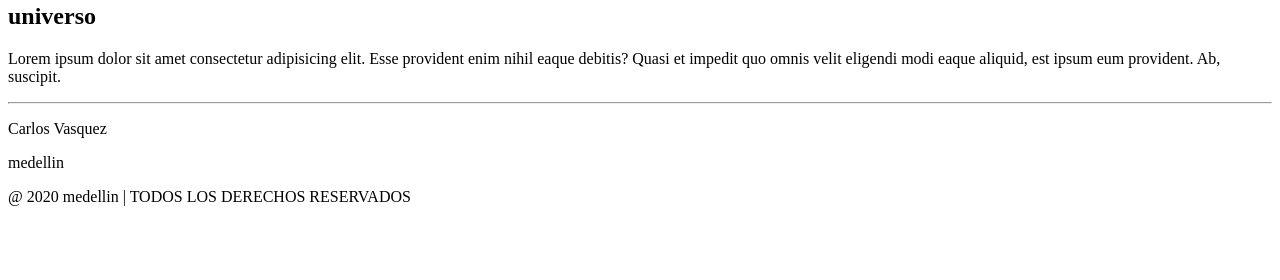
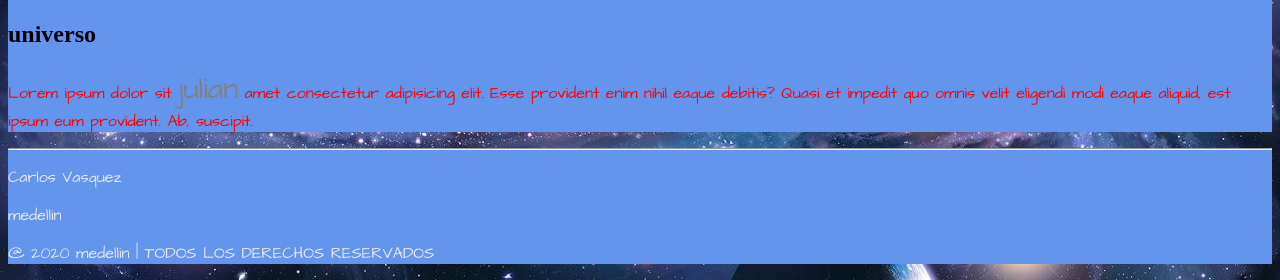
Before and after one commit to vzandress123/bajoTierra, a plain HTML site: page index.html in a window 1280 px wide. Shown: the part 1005-1285 px from the top of the page. Before the commit the page ends 1227 px from the top, so only its background shows below. Drawn offline with Linux system fonts and the light colour scheme.

Commit message:
adiciones css

```diff
--- a/index.html
+++ b/index.html
@@ -4,6 +4,8 @@
     <meta charset="UTF-8">
     <meta name="viewport" content="width=device-width, initial-scale=1.0">
     <meta http-equiv="X-UA-Compatible" content="ie=edge">
+    <link rel="stylesheet" href="stilos.css">  <!--enlace con la hoja de esrilos-->
+    <link href="https://fonts.googleapis.com/css2?family=Architects+Daughter&display=swap" rel="stylesheet"> <!--link de fonts family-->
     <title>universe</title>
 </head>
 <body>
@@ -16,6 +18,9 @@
         <nav>                                       <!--nav Menu -->
             <ul>
                 <li> <a href="registro.html" target="_blank">registro</a>  <!--targe abre otra pestaña el recurso-->
+                </li>
+                <li>
+                    <a href="caja.html" target="_blank">caja</a>
                 </li>
                 <li> <a href="https://planetariomedellin.org/aprende/cursos-planetario" target="_blank">planetarium</a>
                 </li>
@@ -35,7 +40,7 @@
         <audio src=""controls></audio>
 
         <h2>universo</h2>
-        <p>Lorem ipsum dolor sit amet consectetur adipisicing elit. Esse provident enim nihil eaque debitis? Quasi et impedit quo omnis velit eligendi modi eaque aliquid, est ipsum eum provident. Ab, suscipit.</p>  <!--alt + z, para que el parrafo quede en el area visible en el cursor-->
+        <p class="parrafo">Lorem ipsum dolor sit <span class="enfasis" > julian</span> amet consectetur adipisicing elit. Esse provident enim nihil eaque debitis? Quasi et impedit quo omnis velit eligendi modi eaque aliquid, est ipsum eum provident. Ab, suscipit.</p>  <!--alt + z, para que el parrafo quede en el area visible en el cursor, aca trajimo la clase parrafo de css, solo el cambio esta para esta etiqueta-->
 
     </main>
 
--- /dev/null
+++ b/stilos.css
@@ -0,0 +1,33 @@
+body{
+
+    background-image: url(img/universe.jpg);
+}
+
+main,footer{
+background-color: cornflowerblue;
+background-attachment: fixed;         /*efecto de moviminento*/
+}
+
+
+p{
+    font-size:16px; /*tamaño de la letra o  fuente */
+    font-family: 'Architects Daughter', cursive; /* funte, estilo del texto o  fuente*/
+    color: rgb(233, 231, 231);
+
+
+}
+
+.parrafo{
+
+    font-size:16px; /*tamaño de la letra o  fuente */
+    font-family: 'Architects Daughter', cursive; /* funte, estilo del texto o  fuente*/
+    color: red;
+}
+
+.enfasis{
+
+    font-size:30px; /*tamaño de la letra o  fuente */
+    font-family: 'Architects Daughter', cursive; /* funte, estilo del texto o  fuente*/
+    color:gray;
+}
+}
```
Also changed, not shown: caja.html (added, +24 -0 lines), registro.html (+1 -1 lines), stilos2.css (added).
